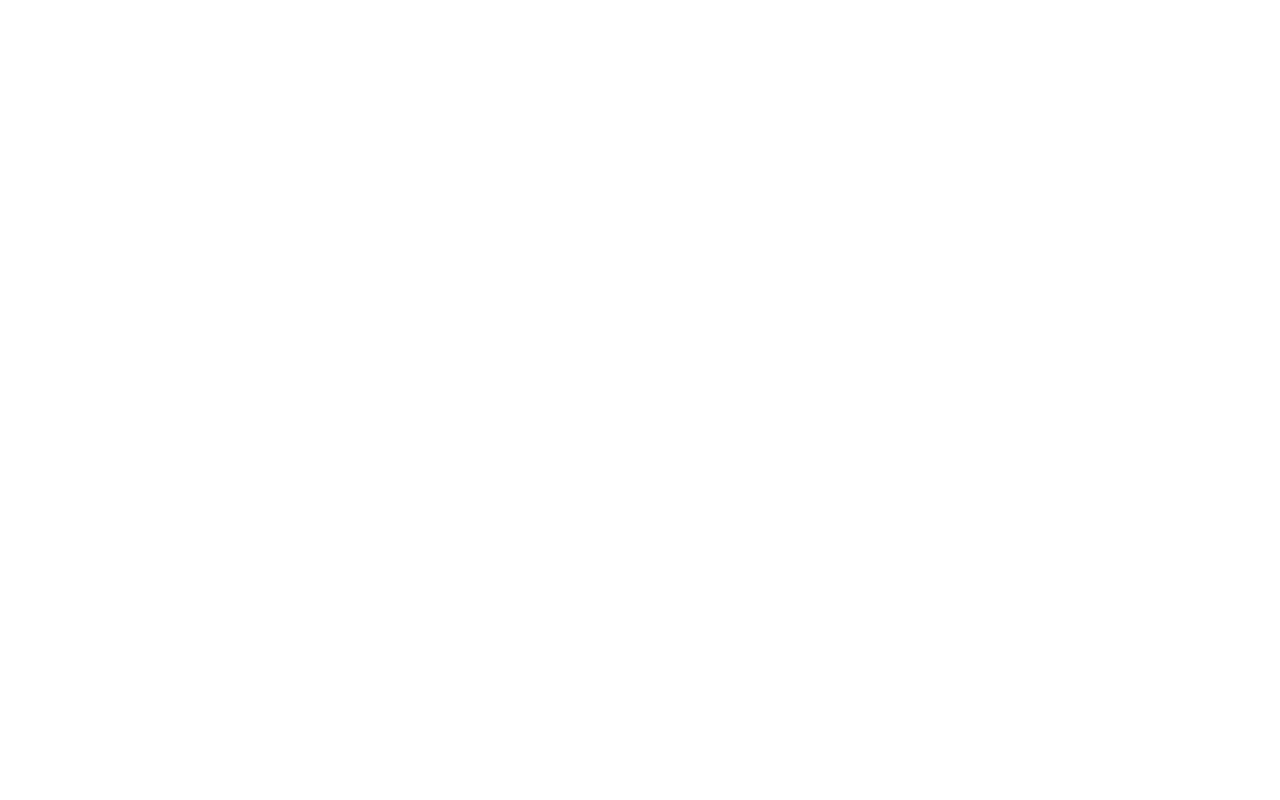
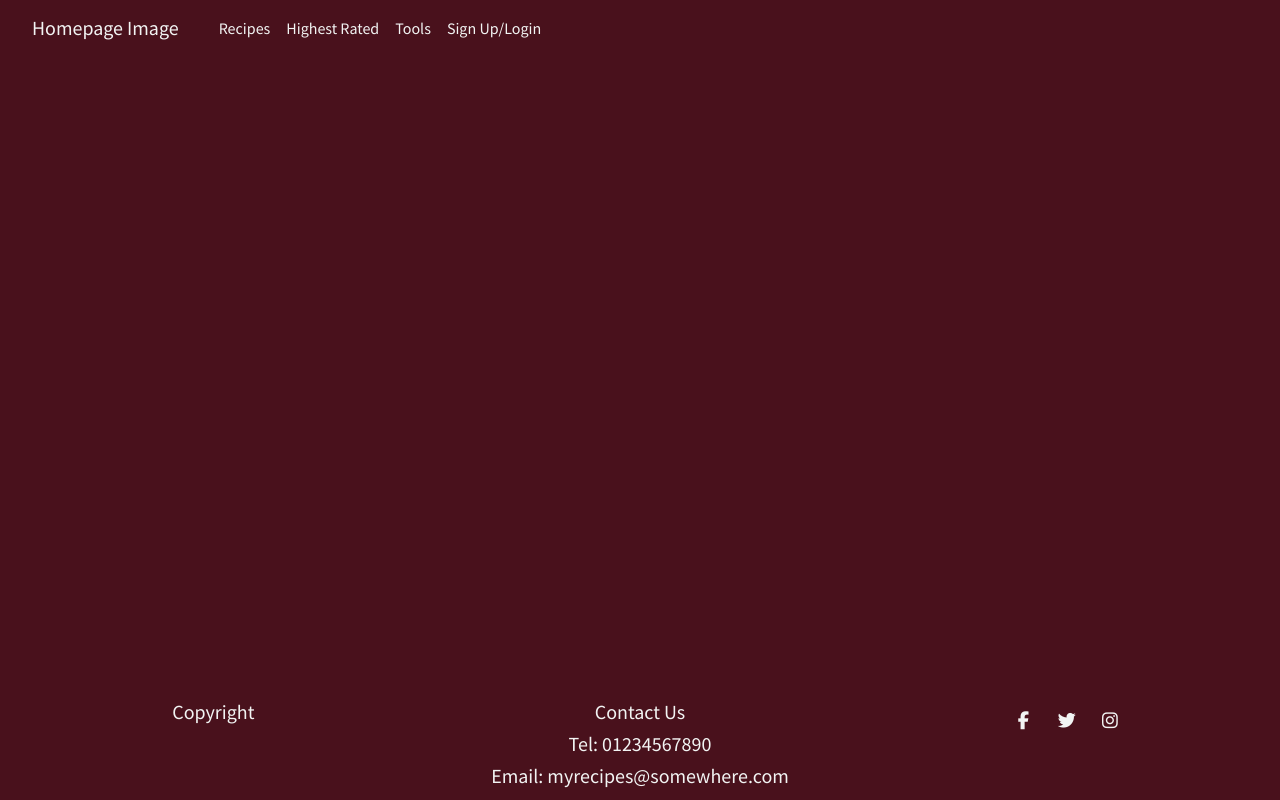
Before and after one commit to bubbly16/myrecipes, a plain HTML site: page tools.html in a window 1280 px wide. Drawn offline with nearby package versions, Linux system fonts and the light colour scheme.

Commit message:
added navbar and footer to link pages, also added some stying to navbar and footer

```diff
--- a/assets/css/style.css
+++ b/assets/css/style.css
@@ -1,19 +1,38 @@
 @import url('https://fonts.googleapis.com/css2?family=Source+Sans+Pro&display=swap');
 
-//** General **//
+/** General **/
 
 body {
     font-family: 'Source Sans Pro', sans-serif;
     max-width: 100%;
     padding-top: 40px;
-    padding-bottom: 60px;.
+    padding-bottom: 60px;
+    background-color: #49111c;
+    color: #f2f4f3;
 }
 
-//** Navbar **//
+/** Navbar **/
 
+.nav-link {
+    color: #f2f4f3;
+}
 
+.navbar a:hover {
+    color: #0a0908;
+}
 
-//** Footer **//
+.nav-item a:hover {
+    color: #0a0908;
+}
+
+/** Body Color **/
+
+.body--color {
+    background-color: #a9927d;
+    color: #5e503f;
+}
+
+/** Footer **/
 
 footer {
     min-height: 100px;
@@ -36,6 +55,7 @@ footer {
     font-size: 18px;
     line-height: 10px;
     text-align: center;
+    color: #f2f4f3;
     transition: all 0.45s ease-in-out;
     -moz-transition: all 0.45s ease-in-out;
     -webkit-transition: all 0.45s ease-in-out;
@@ -43,5 +63,5 @@ footer {
 }
 
 .social-links li a i:hover {
-    color: rgb(255, 0, 0);
+    color: #0a0908;
 }
--- a/highest-rated.html
+++ b/highest-rated.html
@@ -0,0 +1,87 @@
+<!DOCTYPE html>
+<html lang="en">
+
+    <head>
+        <meta charset="UTF-8">
+        <meta name="viewport" content="width=device-width, initial-scale=1.0">
+
+        <!-- BOOTSTRAP CSS JS -->
+
+        <link rel="stylesheet" href="https://stackpath.bootstrapcdn.com/bootstrap/4.5.2/css/bootstrap.min.css" integrity="sha384-JcKb8q3iqJ61gNV9KGb8thSsNjpSL0n8PARn9HuZOnIxN0hoP+VmmDGMN5t9UJ0Z" crossorigin="anonymous">
+	    <link rel="stylesheet" type="text/css" href="assets/css/style.css">
+        <title>My Recipes</title>
+
+
+    </head>
+    <body>
+        <!-- Navbar -->
+
+        <nav class="navbar navbar-expand-lg fixed-top">
+            <a class="navbar-brand nav-link" href="index.html">Homepage Image</a>
+            <button class="navbar-toggler" type="button" data-toggle="collapse" data-target="#navbarSupportedContent" aria-controls="navbarSupportedContent" aria-expanded="false" aria-label="Toggle navigation">
+            <span class="navbar-toggler-icon"></span>
+            </button>
+
+            <div class="collapse navbar-collapse" id="navbarSupportedContent">
+                <ul class="navbar-nav mr-auto">
+                    <li class="nav-item">
+                        <a class="nav-link" href="recipes.html">Recipes<span class="sr-only"></span></a>
+                    </li>
+                    <li class="nav-item active">
+                        <a class="nav-link" href="highest-rated.html">Highest Rated</a>
+                    </li>
+                    <li class="nav-item">
+                        <a class="nav-link" href="tools.html">Tools</a>
+                    </li>
+                    <li class="nav-item">
+                        <a class="nav-link" href="sign-up-login.html">Sign Up/Login</a>
+                    </li>
+                </ul>
+            </div>
+        </nav>
+
+        <!-- /Navbar -->
+
+
+
+        <!-- Footer -->
+
+        <footer class="container-fluid text-center fixed-bottom footer--color">
+            <div class="row">
+                <div class="col-sm-4">
+                    <h5>Copyright</h5>
+                </div>
+                <div class="col-sm-4">
+                    <h5>Contact Us</h5>
+                    <h5>Tel: 01234567890</h5>
+                    <h5>Email: myrecipes@somewhere.com</h5>
+                </div>
+                <div class="col-sm-4">
+                    <ul class="list-inline social-links">
+					    <li class="list-inline-item">
+						    <a target="_blank" href="https://www.facebook.com/">
+							    <i class="fa fa-facebook" aria-hidden="true"></i>
+							    <span class="sr-only">Facebook</span>
+						    </a>
+						    <a target="_blank" href="https://twitter.com/?lang=en-gb">
+							    <i class="fa fa-twitter" aria-hidden="true"></i>
+							    <span class="sr-only">Twitter</span>
+						    </a>
+						    <a target="_blank" href="https://www.instagram.com/?hl=en">
+							    <i class="fa fa-instagram" aria-hidden="true"></i>
+							    <span class="sr-only">Instagram</span>
+						    </a>
+					    </li>
+				    </ul>
+                </div>
+            </div>
+        </footer>
+
+        <!-- /Footer -->
+
+        <script src="https://kit.fontawesome.com/6a98789392.js" crossorigin="anonymous"></script>
+	    <script src="https://code.jquery.com/jquery-3.5.1.slim.min.js" integrity="sha384-DfXdz2htPH0lsSSs5nCTpuj/zy4C+OGpamoFVy38MVBnE+IbbVYUew+OrCXaRkfj" crossorigin="anonymous"></script>
+	    <script src="https://cdn.jsdelivr.net/npm/popper.js@1.16.0/dist/umd/popper.min.js" integrity="sha384-Q6E9RHvbIyZFJoft+2mJbHaEWldlvI9IOYy5n3zV9zzTtmI3UksdQRVvoxMfooAo" crossorigin="anonymous"></script>
+	    <script src="https://stackpath.bootstrapcdn.com/bootstrap/4.5.0/js/bootstrap.min.js" integrity="sha384-OgVRvuATP1z7JjHLkuOU7Xw704+h835Lr+6QL9UvYjZE3Ipu6Tp75j7Bh/kR0JKI" crossorigin="anonymous"></script>
+    </body>
+</html>
--- a/tools.html
+++ b/tools.html
@@ -0,0 +1,87 @@
+<!DOCTYPE html>
+<html lang="en">
+
+    <head>
+        <meta charset="UTF-8">
+        <meta name="viewport" content="width=device-width, initial-scale=1.0">
+
+        <!-- BOOTSTRAP CSS JS -->
+
+        <link rel="stylesheet" href="https://stackpath.bootstrapcdn.com/bootstrap/4.5.2/css/bootstrap.min.css" integrity="sha384-JcKb8q3iqJ61gNV9KGb8thSsNjpSL0n8PARn9HuZOnIxN0hoP+VmmDGMN5t9UJ0Z" crossorigin="anonymous">
+	    <link rel="stylesheet" type="text/css" href="assets/css/style.css">
+        <title>My Recipes</title>
+
+
+    </head>
+    <body>
+        <!-- Navbar -->
+
+        <nav class="navbar navbar-expand-lg fixed-top">
+            <a class="navbar-brand nav-link" href="index.html">Homepage Image</a>
+            <button class="navbar-toggler" type="button" data-toggle="collapse" data-target="#navbarSupportedContent" aria-controls="navbarSupportedContent" aria-expanded="false" aria-label="Toggle navigation">
+            <span class="navbar-toggler-icon"></span>
+            </button>
+
+            <div class="collapse navbar-collapse" id="navbarSupportedContent">
+                <ul class="navbar-nav mr-auto">
+                    <li class="nav-item">
+                        <a class="nav-link" href="recipes.html">Recipes<span class="sr-only"></span></a>
+                    </li>
+                    <li class="nav-item">
+                        <a class="nav-link" href="highest-rated.html">Highest Rated</a>
+                    </li>
+                    <li class="nav-item active">
+                        <a class="nav-link" href="tools.html">Tools</a>
+                    </li>
+                    <li class="nav-item">
+                        <a class="nav-link" href="sign-up-login.html">Sign Up/Login</a>
+                    </li>
+                </ul>
+            </div>
+        </nav>
+
+        <!-- /Navbar -->
+
+
+
+        <!-- Footer -->
+
+        <footer class="container-fluid text-center fixed-bottom footer--color">
+            <div class="row">
+                <div class="col-sm-4">
+                    <h5>Copyright</h5>
+                </div>
+                <div class="col-sm-4">
+                    <h5>Contact Us</h5>
+                    <h5>Tel: 01234567890</h5>
+                    <h5>Email: myrecipes@somewhere.com</h5>
+                </div>
+                <div class="col-sm-4">
+                    <ul class="list-inline social-links">
+					    <li class="list-inline-item">
+						    <a target="_blank" href="https://www.facebook.com/">
+							    <i class="fa fa-facebook" aria-hidden="true"></i>
+							    <span class="sr-only">Facebook</span>
+						    </a>
+						    <a target="_blank" href="https://twitter.com/?lang=en-gb">
+							    <i class="fa fa-twitter" aria-hidden="true"></i>
+							    <span class="sr-only">Twitter</span>
+						    </a>
+						    <a target="_blank" href="https://www.instagram.com/?hl=en">
+							    <i class="fa fa-instagram" aria-hidden="true"></i>
+							    <span class="sr-only">Instagram</span>
+						    </a>
+					    </li>
+				    </ul>
+                </div>
+            </div>
+        </footer>
+
+        <!-- /Footer -->
+
+        <script src="https://kit.fontawesome.com/6a98789392.js" crossorigin="anonymous"></script>
+	    <script src="https://code.jquery.com/jquery-3.5.1.slim.min.js" integrity="sha384-DfXdz2htPH0lsSSs5nCTpuj/zy4C+OGpamoFVy38MVBnE+IbbVYUew+OrCXaRkfj" crossorigin="anonymous"></script>
+	    <script src="https://cdn.jsdelivr.net/npm/popper.js@1.16.0/dist/umd/popper.min.js" integrity="sha384-Q6E9RHvbIyZFJoft+2mJbHaEWldlvI9IOYy5n3zV9zzTtmI3UksdQRVvoxMfooAo" crossorigin="anonymous"></script>
+	    <script src="https://stackpath.bootstrapcdn.com/bootstrap/4.5.0/js/bootstrap.min.js" integrity="sha384-OgVRvuATP1z7JjHLkuOU7Xw704+h835Lr+6QL9UvYjZE3Ipu6Tp75j7Bh/kR0JKI" crossorigin="anonymous"></script>
+    </body>
+</html>
```
Also changed, not shown: index.html (+5 -3 lines), recipes.html (+87 -0 lines), sign-up-login.html (+87 -0 lines).
